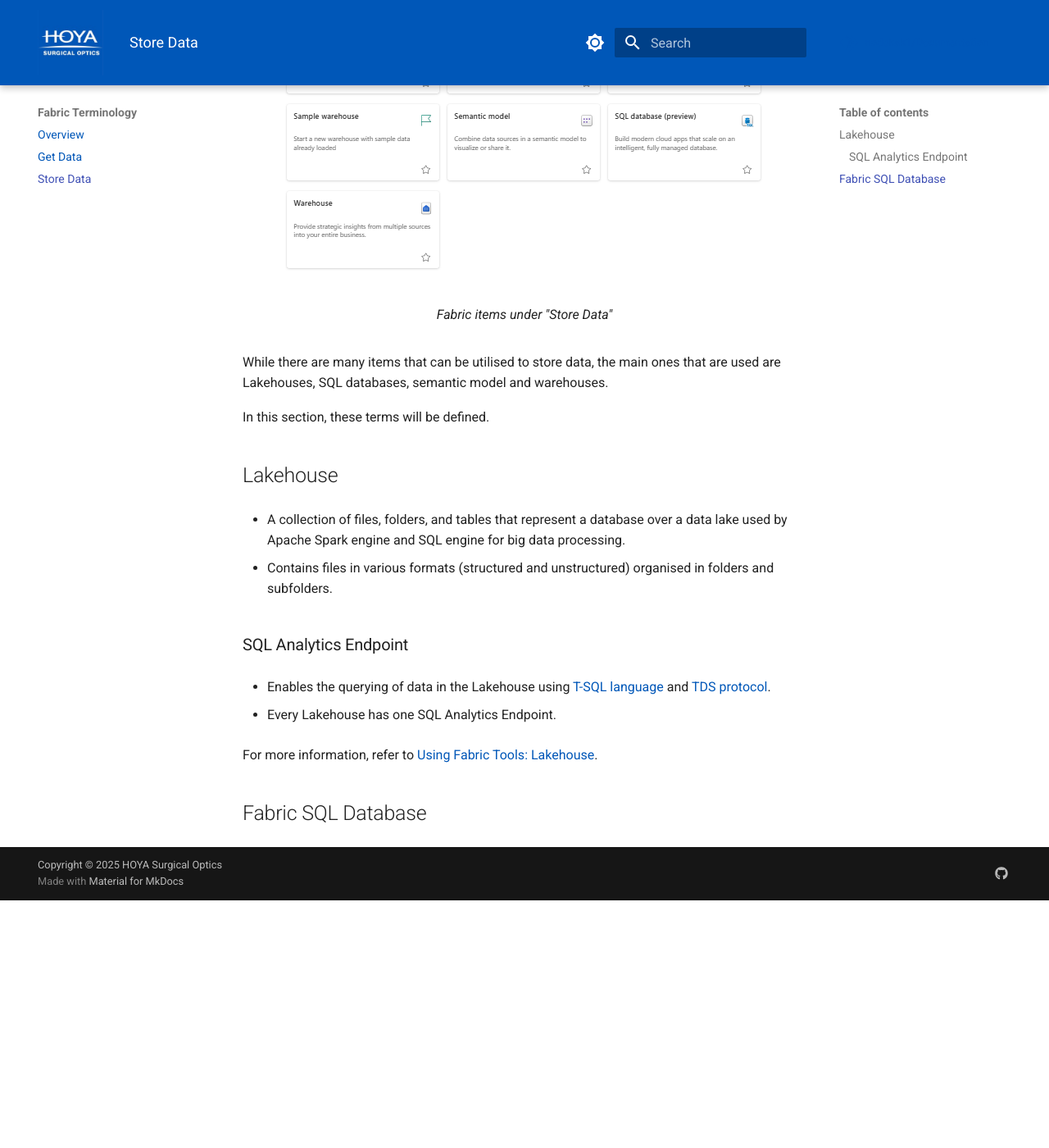
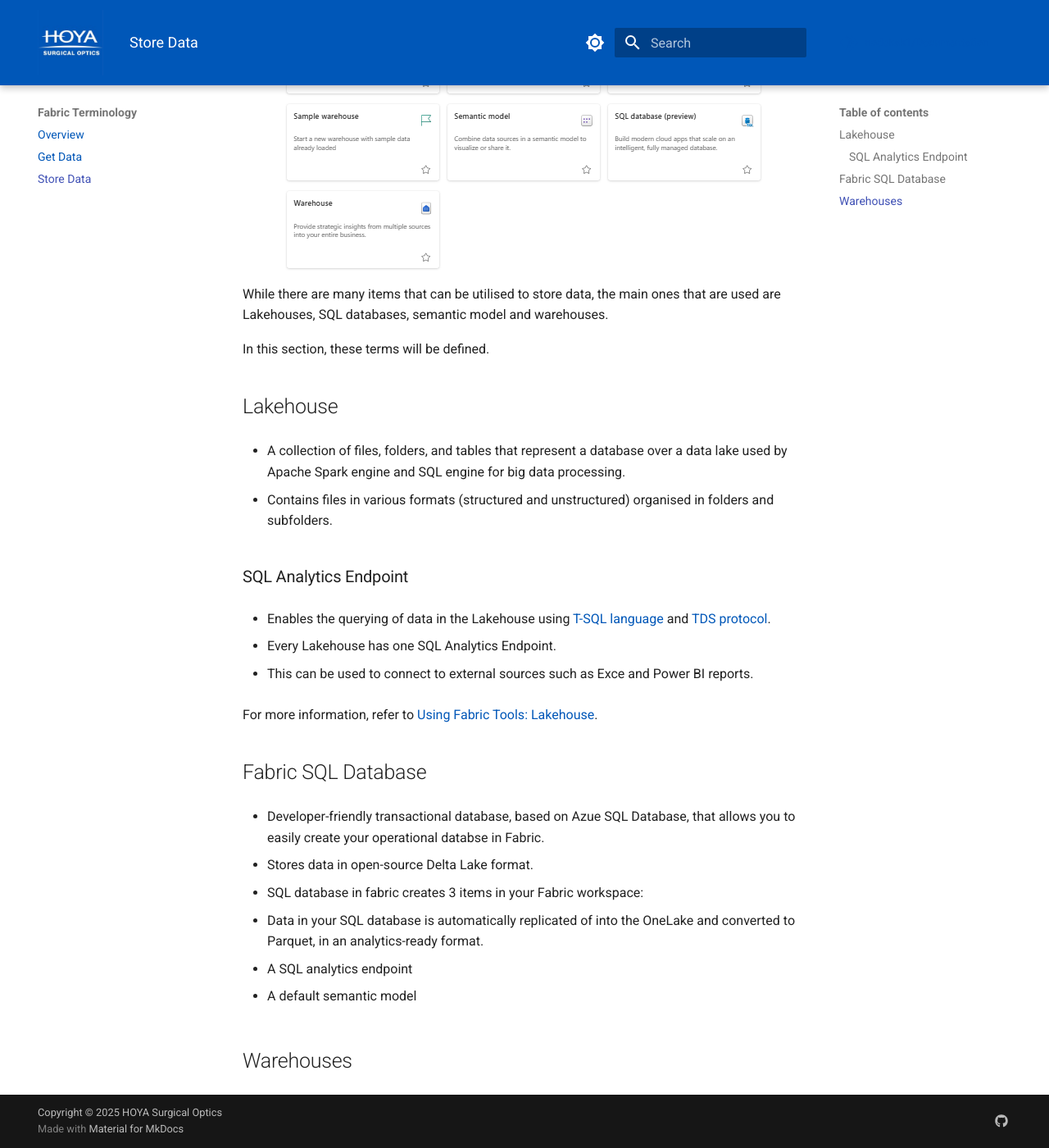
Before and after one commit to valerieljx/HOYA-Documentation, an MkDocs documentation site: the page built from docs/terminology/store_data.md, in a window 1280 px wide and 1400 px high, scrolled down 308 px. Shown: the whole window at 82% size. Built offline with MkDocs 1.6.1 and Material for MkDocs 9.7.7, drawn with Linux system fonts in a browser that asks for light colours; comment, search, counter and statistics services are not loaded; before the commit the page ends 1406 px from its top, so only the background shows below that.

Commit message:
Fabric SQL in Store Data

```diff
--- a/docs/terminology/store_data.md
+++ b/docs/terminology/store_data.md
@@ -2,7 +2,6 @@
 
 <figure markdown="span">
   ![Fabric items under "Store Data"](../images/store_data_items.png)
-  <figcaption>Fabric items under "Store Data"</figcaption>
 </figure>
 
 While there are many items that can be utilised to store data, the main ones that are used are Lakehouses, SQL databases, semantic model and warehouses.
@@ -21,6 +20,22 @@ In this section, these terms will be defined.
 
 - Every Lakehouse has one SQL Analytics Endpoint.
 
+- This can be used to connect to external sources such as Exce and Power BI reports.
+
 For more information, refer to [Using Fabric Tools: Lakehouse](../fabric_tools/lakehouse.md).
 
 ## Fabric SQL Database
+
+- Developer-friendly transactional database, based on Azue SQL Database, that allows you to easily create your operational databse in Fabric.
+
+- Stores data in open-source Delta Lake format.
+
+- SQL database in fabric creates 3 items in your Fabric workspace:
+
+   - Data in your SQL database is automatically replicated of into the OneLake and converted to Parquet, in an analytics-ready format.
+
+   - A SQL analytics endpoint
+
+   - A default semantic model
+
+## Warehouses
```
Also changed, not shown: docs/fabric_tools/lakehouse.md (+13 -2 lines), docs/references.md (+2 -0 lines).
